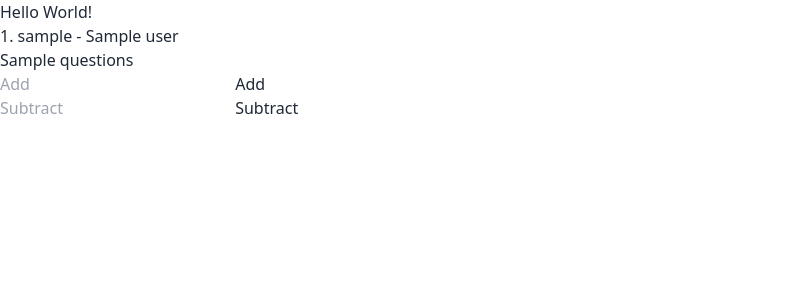
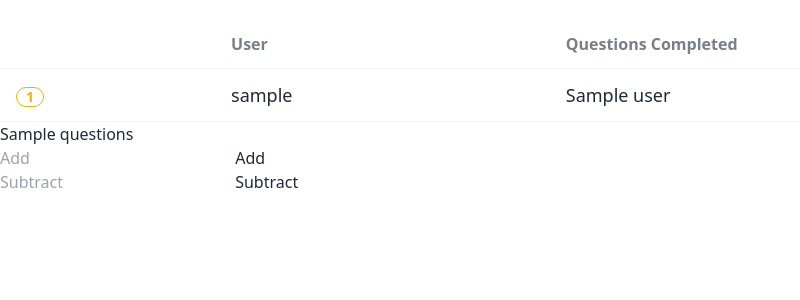
Before and after one commit to LegendaryAKx3/QuestionContest, a Flask app: template templates/index.html in a window 1280 px wide. Shown: the top 300 px of the page, without its empty margins (0-800 px from the left). Run offline with Flask 3, Linux system fonts and the light colour scheme; the template is opened without the code that fills it: most values are stand-ins (such as "Sample title", 1, 10 or a date in 2020); some libraries are stand-ins or nearby versions.

Commit message:
badges for leaderboard

```diff
--- a/static/css/main.css
+++ b/static/css/main.css
@@ -746,122 +746,49 @@ html {
   justify-content: center;
 }
 
+.badge {
+  display: inline-flex;
+  align-items: center;
+  justify-content: center;
+  transition-property: color, background-color, border-color, text-decoration-color, fill, stroke, opacity, box-shadow, transform, filter, -webkit-backdrop-filter;
+  transition-property: color, background-color, border-color, text-decoration-color, fill, stroke, opacity, box-shadow, transform, filter, backdrop-filter;
+  transition-property: color, background-color, border-color, text-decoration-color, fill, stroke, opacity, box-shadow, transform, filter, backdrop-filter, -webkit-backdrop-filter;
+  transition-timing-function: cubic-bezier(0.4, 0, 0.2, 1);
+  transition-timing-function: cubic-bezier(0, 0, 0.2, 1);
+  transition-duration: 200ms;
+  height: 1.25rem;
+  font-size: 0.875rem;
+  line-height: 1.25rem;
+  width: -moz-fit-content;
+  width: fit-content;
+  padding-left: 0.563rem;
+  padding-right: 0.563rem;
+  border-radius: var(--rounded-badge, 1.9rem);
+  border-width: 1px;
+  --tw-border-opacity: 1;
+  border-color: var(--fallback-b2,oklch(var(--b2)/var(--tw-border-opacity)));
+  --tw-bg-opacity: 1;
+  background-color: var(--fallback-b1,oklch(var(--b1)/var(--tw-bg-opacity)));
+  --tw-text-opacity: 1;
+  color: var(--fallback-bc,oklch(var(--bc)/var(--tw-text-opacity)));
+}
+
 @media (hover:hover) {
   .label a:hover {
     --tw-text-opacity: 1;
     color: var(--fallback-bc,oklch(var(--bc)/var(--tw-text-opacity)));
   }
-}
 
-.btn {
-  display: inline-flex;
-  height: 3rem;
-  min-height: 3rem;
-  flex-shrink: 0;
-  cursor: pointer;
-  -webkit-user-select: none;
-     -moz-user-select: none;
-          user-select: none;
-  flex-wrap: wrap;
-  align-items: center;
-  justify-content: center;
-  border-radius: var(--rounded-btn, 0.5rem);
-  border-color: transparent;
-  border-color: oklch(var(--btn-color, var(--b2)) / var(--tw-border-opacity));
-  padding-left: 1rem;
-  padding-right: 1rem;
-  text-align: center;
-  font-size: 0.875rem;
-  line-height: 1em;
-  gap: 0.5rem;
-  font-weight: 600;
-  text-decoration-line: none;
-  transition-duration: 200ms;
-  transition-timing-function: cubic-bezier(0, 0, 0.2, 1);
-  border-width: var(--border-btn, 1px);
-  animation: button-pop var(--animation-btn, 0.25s) ease-out;
-  transition-property: color, background-color, border-color, opacity, box-shadow, transform;
-  --tw-text-opacity: 1;
-  color: var(--fallback-bc,oklch(var(--bc)/var(--tw-text-opacity)));
-  --tw-shadow: 0 1px 2px 0 rgb(0 0 0 / 0.05);
-  --tw-shadow-colored: 0 1px 2px 0 var(--tw-shadow-color);
-  box-shadow: var(--tw-ring-offset-shadow, 0 0 #0000), var(--tw-ring-shadow, 0 0 #0000), var(--tw-shadow);
-  outline-color: var(--fallback-bc,oklch(var(--bc)/1));
-  background-color: oklch(var(--btn-color, var(--b2)) / var(--tw-bg-opacity));
-  --tw-bg-opacity: 1;
-  --tw-border-opacity: 1;
-}
+  .table tr.hover:hover,
+  .table tr.hover:nth-child(even):hover {
+    --tw-bg-opacity: 1;
+    background-color: var(--fallback-b2,oklch(var(--b2)/var(--tw-bg-opacity)));
+  }
 
-.btn-disabled,
-  .btn[disabled],
-  .btn:disabled {
-  pointer-events: none;
-}
-
-:where(.btn:is(input[type="checkbox"])),
-:where(.btn:is(input[type="radio"])) {
-  width: auto;
-  -webkit-appearance: none;
-     -moz-appearance: none;
-          appearance: none;
-}
-
-.btn:is(input[type="checkbox"]):after,
-.btn:is(input[type="radio"]):after {
-  --tw-content: attr(aria-label);
-  content: var(--tw-content);
-}
-
-@media (hover: hover) {
-  .btn:hover {
-    --tw-border-opacity: 1;
-    border-color: var(--fallback-b3,oklch(var(--b3)/var(--tw-border-opacity)));
+  .table-zebra tr.hover:hover,
+  .table-zebra tr.hover:nth-child(even):hover {
     --tw-bg-opacity: 1;
     background-color: var(--fallback-b3,oklch(var(--b3)/var(--tw-bg-opacity)));
-  }
-
-  @supports (color: color-mix(in oklab, black, black)) {
-    .btn:hover {
-      background-color: color-mix(
-            in oklab,
-            oklch(var(--btn-color, var(--b2)) / var(--tw-bg-opacity, 1)) 90%,
-            black
-          );
-      border-color: color-mix(
-            in oklab,
-            oklch(var(--btn-color, var(--b2)) / var(--tw-border-opacity, 1)) 90%,
-            black
-          );
-    }
-  }
-
-  @supports not (color: oklch(0 0 0)) {
-    .btn:hover {
-      background-color: var(--btn-color, var(--fallback-b2));
-      border-color: var(--btn-color, var(--fallback-b2));
-    }
-  }
-
-  .btn.glass:hover {
-    --glass-opacity: 25%;
-    --glass-border-opacity: 15%;
-  }
-
-  .btn-disabled:hover,
-    .btn[disabled]:hover,
-    .btn:disabled:hover {
-    --tw-border-opacity: 0;
-    background-color: var(--fallback-n,oklch(var(--n)/var(--tw-bg-opacity)));
-    --tw-bg-opacity: 0.2;
-    color: var(--fallback-bc,oklch(var(--bc)/var(--tw-text-opacity)));
-    --tw-text-opacity: 0.2;
-  }
-
-  @supports (color: color-mix(in oklab, black, black)) {
-    .btn:is(input[type="checkbox"]:checked):hover, .btn:is(input[type="radio"]:checked):hover {
-      background-color: color-mix(in oklab, var(--fallback-p,oklch(var(--p)/1)) 90%, black);
-      border-color: color-mix(in oklab, var(--fallback-p,oklch(var(--p)/1)) 90%, black);
-    }
   }
 }
 
@@ -901,64 +828,106 @@ html {
   text-decoration-line: underline;
 }
 
+:where(.menu li) .badge {
+  justify-self: end;
+}
+
+.table {
+  position: relative;
+  width: 100%;
+  border-radius: var(--rounded-box, 1rem);
+  text-align: left;
+  font-size: 0.875rem;
+  line-height: 1.25rem;
+}
+
+.table :where(.table-pin-rows thead tr) {
+  position: sticky;
+  top: 0px;
+  z-index: 1;
+  --tw-bg-opacity: 1;
+  background-color: var(--fallback-b1,oklch(var(--b1)/var(--tw-bg-opacity)));
+}
+
+.table :where(.table-pin-rows tfoot tr) {
+  position: sticky;
+  bottom: 0px;
+  z-index: 1;
+  --tw-bg-opacity: 1;
+  background-color: var(--fallback-b1,oklch(var(--b1)/var(--tw-bg-opacity)));
+}
+
+.table :where(.table-pin-cols tr th) {
+  position: sticky;
+  left: 0px;
+  right: 0px;
+  --tw-bg-opacity: 1;
+  background-color: var(--fallback-b1,oklch(var(--b1)/var(--tw-bg-opacity)));
+}
+
+.table-zebra tbody tr:nth-child(even) :where(.table-pin-cols tr th) {
+  --tw-bg-opacity: 1;
+  background-color: var(--fallback-b2,oklch(var(--b2)/var(--tw-bg-opacity)));
+}
+
+.badge-warning {
+  border-color: transparent;
+  --tw-bg-opacity: 1;
+  background-color: var(--fallback-wa,oklch(var(--wa)/var(--tw-bg-opacity)));
+  --tw-text-opacity: 1;
+  color: var(--fallback-wac,oklch(var(--wac)/var(--tw-text-opacity)));
+}
+
+.badge-outline {
+  border-color: currentColor;
+  --tw-border-opacity: 0.5;
+  background-color: transparent;
+  color: currentColor;
+}
+
+.badge-outline.badge-neutral {
+  --tw-text-opacity: 1;
+  color: var(--fallback-n,oklch(var(--n)/var(--tw-text-opacity)));
+}
+
+.badge-outline.badge-primary {
+  --tw-text-opacity: 1;
+  color: var(--fallback-p,oklch(var(--p)/var(--tw-text-opacity)));
+}
+
+.badge-outline.badge-secondary {
+  --tw-text-opacity: 1;
+  color: var(--fallback-s,oklch(var(--s)/var(--tw-text-opacity)));
+}
+
+.badge-outline.badge-accent {
+  --tw-text-opacity: 1;
+  color: var(--fallback-a,oklch(var(--a)/var(--tw-text-opacity)));
+}
+
+.badge-outline.badge-info {
+  --tw-text-opacity: 1;
+  color: var(--fallback-in,oklch(var(--in)/var(--tw-text-opacity)));
+}
+
+.badge-outline.badge-success {
+  --tw-text-opacity: 1;
+  color: var(--fallback-su,oklch(var(--su)/var(--tw-text-opacity)));
+}
+
+.badge-outline.badge-warning {
+  --tw-text-opacity: 1;
+  color: var(--fallback-wa,oklch(var(--wa)/var(--tw-text-opacity)));
+}
+
+.badge-outline.badge-error {
+  --tw-text-opacity: 1;
+  color: var(--fallback-er,oklch(var(--er)/var(--tw-text-opacity)));
+}
+
 .btm-nav > * .label {
   font-size: 1rem;
   line-height: 1.5rem;
-}
-
-.btn:active:hover,
-  .btn:active:focus {
-  animation: button-pop 0s ease-out;
-  transform: scale(var(--btn-focus-scale, 0.97));
-}
-
-@supports not (color: oklch(0 0 0)) {
-  .btn {
-    background-color: var(--btn-color, var(--fallback-b2));
-    border-color: var(--btn-color, var(--fallback-b2));
-  }
-}
-
-.btn:focus-visible {
-  outline-style: solid;
-  outline-width: 2px;
-  outline-offset: 2px;
-}
-
-.btn.glass {
-  --tw-shadow: 0 0 #0000;
-  --tw-shadow-colored: 0 0 #0000;
-  box-shadow: var(--tw-ring-offset-shadow, 0 0 #0000), var(--tw-ring-shadow, 0 0 #0000), var(--tw-shadow);
-  outline-color: currentColor;
-}
-
-.btn.glass.btn-active {
-  --glass-opacity: 25%;
-  --glass-border-opacity: 15%;
-}
-
-.btn.btn-disabled,
-  .btn[disabled],
-  .btn:disabled {
-  --tw-border-opacity: 0;
-  background-color: var(--fallback-n,oklch(var(--n)/var(--tw-bg-opacity)));
-  --tw-bg-opacity: 0.2;
-  color: var(--fallback-bc,oklch(var(--bc)/var(--tw-text-opacity)));
-  --tw-text-opacity: 0.2;
-}
-
-.btn:is(input[type="checkbox"]:checked),
-.btn:is(input[type="radio"]:checked) {
-  --tw-border-opacity: 1;
-  border-color: var(--fallback-p,oklch(var(--p)/var(--tw-border-opacity)));
-  --tw-bg-opacity: 1;
-  background-color: var(--fallback-p,oklch(var(--p)/var(--tw-bg-opacity)));
-  --tw-text-opacity: 1;
-  color: var(--fallback-pc,oklch(var(--pc)/var(--tw-text-opacity)));
-}
-
-.btn:is(input[type="checkbox"]:checked):focus-visible, .btn:is(input[type="radio"]:checked):focus-visible {
-  outline-color: var(--fallback-p,oklch(var(--p)/1));
 }
 
 @keyframes button-pop {
@@ -1155,6 +1124,47 @@ html {
   }
 }
 
+:is([dir="rtl"] .table) {
+  text-align: right;
+}
+
+.table :where(th, td) {
+  padding-left: 1rem;
+  padding-right: 1rem;
+  padding-top: 0.75rem;
+  padding-bottom: 0.75rem;
+  vertical-align: middle;
+}
+
+.table tr.active,
+  .table tr.active:nth-child(even),
+  .table-zebra tbody tr:nth-child(even) {
+  --tw-bg-opacity: 1;
+  background-color: var(--fallback-b2,oklch(var(--b2)/var(--tw-bg-opacity)));
+}
+
+.table-zebra tr.active,
+    .table-zebra tr.active:nth-child(even),
+    .table-zebra-zebra tbody tr:nth-child(even) {
+  --tw-bg-opacity: 1;
+  background-color: var(--fallback-b3,oklch(var(--b3)/var(--tw-bg-opacity)));
+}
+
+.table :where(thead, tbody) :where(tr:not(:last-child)),
+    .table :where(thead, tbody) :where(tr:first-child:last-child) {
+  border-bottom-width: 1px;
+  --tw-border-opacity: 1;
+  border-bottom-color: var(--fallback-b2,oklch(var(--b2)/var(--tw-border-opacity)));
+}
+
+.table :where(thead, tfoot) {
+  white-space: nowrap;
+  font-size: 0.75rem;
+  line-height: 1rem;
+  font-weight: 700;
+  color: var(--fallback-bc,oklch(var(--bc)/0.6));
+}
+
 @keyframes toast-pop {
   0% {
     transform: scale(0.9);
@@ -1199,12 +1205,16 @@ html {
   display: flex;
 }
 
-.h-screen {
-  height: 100vh;
+.table {
+  display: table;
 }
 
 .h-full {
   height: 100%;
+}
+
+.h-screen {
+  height: 100vh;
 }
 
 .w-full {
@@ -1229,12 +1239,56 @@ html {
   overflow: hidden;
 }
 
+.overflow-x-auto {
+  overflow-x: auto;
+}
+
+.rounded {
+  border-radius: 0.25rem;
+}
+
 .rounded-md {
   border-radius: 0.375rem;
 }
 
-.rounded {
-  border-radius: 0.25rem;
+.border-red-400 {
+  --tw-border-opacity: 1;
+  border-color: rgb(248 113 113 / var(--tw-border-opacity));
+}
+
+.border-yellow-500 {
+  --tw-border-opacity: 1;
+  border-color: rgb(234 179 8 / var(--tw-border-opacity));
+}
+
+.border-gray-500 {
+  --tw-border-opacity: 1;
+  border-color: rgb(107 114 128 / var(--tw-border-opacity));
+}
+
+.border-gray-600 {
+  --tw-border-opacity: 1;
+  border-color: rgb(75 85 99 / var(--tw-border-opacity));
+}
+
+.border-gray-400 {
+  --tw-border-opacity: 1;
+  border-color: rgb(156 163 175 / var(--tw-border-opacity));
+}
+
+.border-amber-700 {
+  --tw-border-opacity: 1;
+  border-color: rgb(180 83 9 / var(--tw-border-opacity));
+}
+
+.bg-base-200 {
+  --tw-bg-opacity: 1;
+  background-color: var(--fallback-b2,oklch(var(--b2)/var(--tw-bg-opacity)));
+}
+
+.bg-neutral-200 {
+  --tw-bg-opacity: 1;
+  background-color: rgb(229 229 229 / var(--tw-bg-opacity));
 }
 
 .bg-white {
@@ -1268,6 +1322,10 @@ html {
   padding-top: 0.625rem;
 }
 
+.pt-5 {
+  padding-top: 1.25rem;
+}
+
 .text-center {
   text-align: center;
 }
@@ -1282,17 +1340,22 @@ html {
   line-height: 1.5rem;
 }
 
+.text-lg {
+  font-size: 1.125rem;
+  line-height: 1.75rem;
+}
+
 .text-xs {
   font-size: 0.75rem;
   line-height: 1rem;
 }
 
+.font-medium {
+  font-weight: 500;
+}
+
 .font-semibold {
   font-weight: 600;
-}
-
-.font-medium {
-  font-weight: 500;
 }
 
 .uppercase {
@@ -1318,16 +1376,45 @@ html {
   color: rgb(255 255 255 / var(--tw-text-opacity));
 }
 
+.text-red-400 {
+  --tw-text-opacity: 1;
+  color: rgb(248 113 113 / var(--tw-text-opacity));
+}
+
+.text-yellow-500 {
+  --tw-text-opacity: 1;
+  color: rgb(234 179 8 / var(--tw-text-opacity));
+}
+
+.text-gray-600 {
+  --tw-text-opacity: 1;
+  color: rgb(75 85 99 / var(--tw-text-opacity));
+}
+
+.text-gray-400 {
+  --tw-text-opacity: 1;
+  color: rgb(156 163 175 / var(--tw-text-opacity));
+}
+
+.text-amber-700 {
+  --tw-text-opacity: 1;
+  color: rgb(180 83 9 / var(--tw-text-opacity));
+}
+
+.shadow-\[0_4px_9px_-4px_rgba\(0\2c 0\2c 0\2c 0\.2\)\] {
+  --tw-shadow: 0 4px 9px -4px rgba(0,0,0,0.2);
+  --tw-shadow-colored: 0 4px 9px -4px var(--tw-shadow-color);
+  box-shadow: var(--tw-ring-offset-shadow, 0 0 #0000), var(--tw-ring-shadow, 0 0 #0000), var(--tw-shadow);
+}
+
 .shadow-md {
   --tw-shadow: 0 4px 6px -1px rgb(0 0 0 / 0.1), 0 2px 4px -2px rgb(0 0 0 / 0.1);
   --tw-shadow-colored: 0 4px 6px -1px var(--tw-shadow-color), 0 2px 4px -2px var(--tw-shadow-color);
   box-shadow: var(--tw-ring-offset-shadow, 0 0 #0000), var(--tw-ring-shadow, 0 0 #0000), var(--tw-shadow);
 }
 
-.shadow-\[0_4px_9px_-4px_rgba\(0\2c 0\2c 0\2c 0\.2\)\] {
-  --tw-shadow: 0 4px 9px -4px rgba(0,0,0,0.2);
-  --tw-shadow-colored: 0 4px 9px -4px var(--tw-shadow-color);
-  box-shadow: var(--tw-ring-offset-shadow, 0 0 #0000), var(--tw-ring-shadow, 0 0 #0000), var(--tw-shadow);
+.outline-red-500 {
+  outline-color: #ef4444;
 }
 
 .ring-2 {
--- a/templates/index.html
+++ b/templates/index.html
@@ -1,10 +1,38 @@
 {% extends "layout.html" %} {% block body %}
-
-<p>Hello World!</p>
-{% for user in leaderboard %}
-<p>{{ user.rank }}. {{ user.username }} - {{ user.questions }}</p>
-{% endfor %}
-
+<div class="overflow-x-auto pt-5">
+  <table class="table table-zebra">
+    <thead>
+      <tr class="text-base">
+        <th></th>
+        <th>User</th>
+        <th>Questions Completed</th>
+      </tr>
+    </thead>
+    <tbody class="text-lg">
+      <tr>
+        {% for user in leaderboard %}
+        <th>
+          {% if user.rank==1 %}
+          <div class="badge badge-outline border-yellow-500 text-yellow-500">
+            1
+          </div>
+          {% elif user.rank==2 %}
+          <div class="badge badge-outline border-gray-400 text-gray-400">2</div>
+          {% elif user.rank==3 %}
+          <div class="badge badge-outline border-amber-700 text-amber-700">
+            3
+          </div>
+          {% else %}
+          <div class="badge badge-outline">{{ user.rank }}</div>
+          {% endif %}
+        </th>
+        <td>{{ user.username }}</td>
+        <td>{{ user.questions }}</td>
+      </tr>
+      {% endfor %}
+    </tbody>
+  </table>
+</div>
 <p>{{ questions }}</p>
 <form action="/add" method="post">
   <input type="number" name="add" placeholder="Add" />
```
Also changed, not shown: other parts of static/css/main.css (+2 -35 lines).
